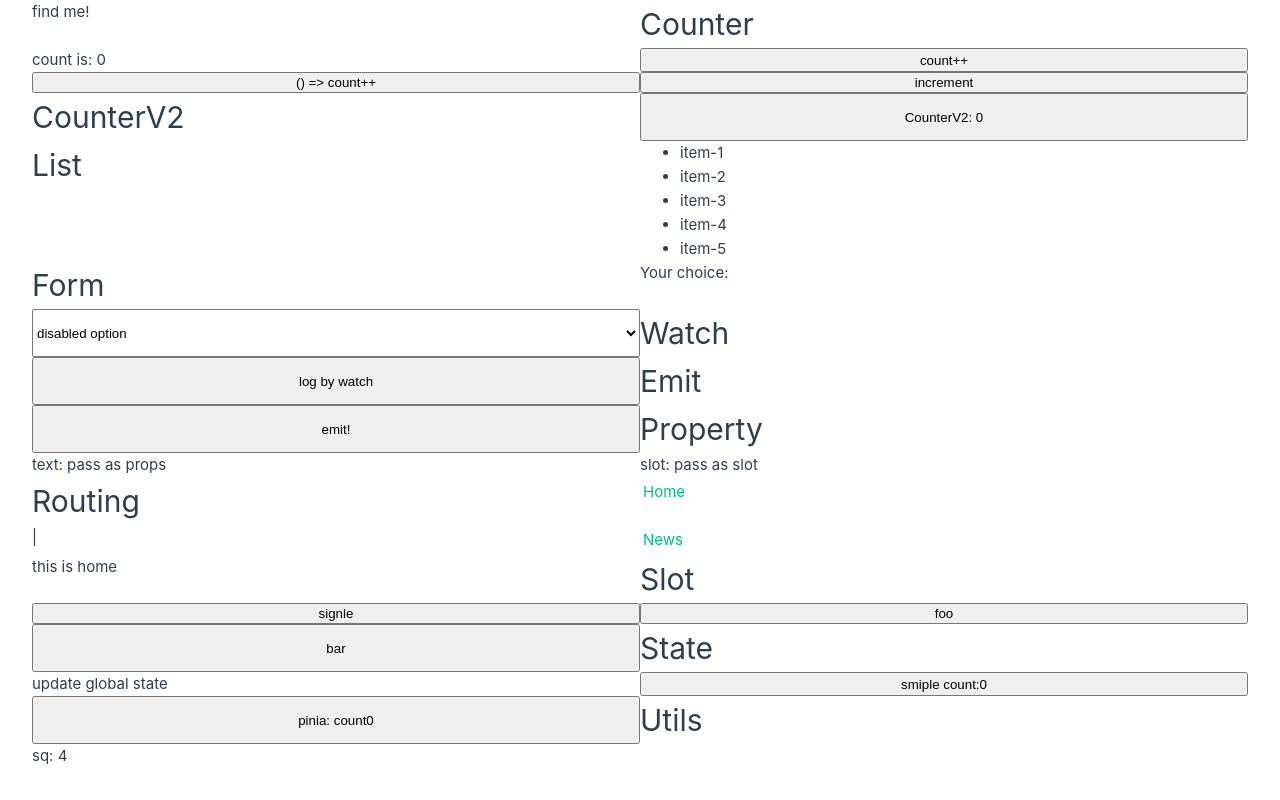
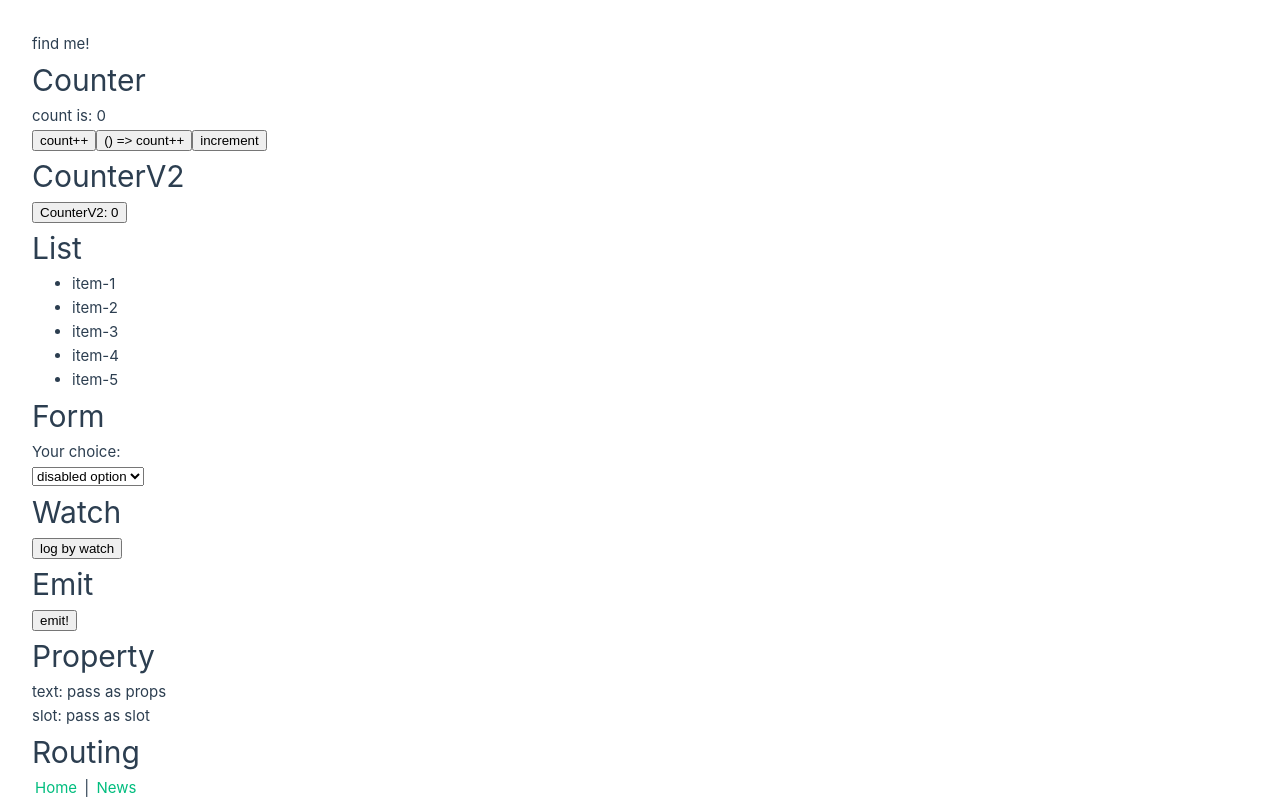
Before and after one commit to kitta65/poc-vue, a Vue app: page / in a window 1280 px wide. Shown: the top 800 px of the page. Built offline with nearby package versions, Linux system fonts and the light colour scheme; the HTML template or start-up script is replaced by a standard one.

Commit message:
simplify

```diff
--- a/src/App.vue
+++ b/src/App.vue
@@ -65,21 +65,4 @@
   margin: 0 auto 2rem;
 }
 
-@media (min-width: 1024px) {
-  header {
-    display: flex;
-    place-items: center;
-    padding-right: calc(var(--section-gap) / 2);
-  }
-
-  .logo {
-    margin: 0 2rem 0 0;
-  }
-
-  header .wrapper {
-    display: flex;
-    place-items: flex-start;
-    flex-wrap: wrap;
-  }
-}
 </style>
--- a/src/assets/main.css
+++ b/src/assets/main.css
@@ -1,4 +1,4 @@
-@import './base.css';
+@import "./base.css";
 
 #app {
   max-width: 1280px;
@@ -20,16 +20,3 @@
     background-color: hsla(160, 100%, 37%, 0.2);
   }
 }
-
-@media (min-width: 1024px) {
-  body {
-    display: block;
-    place-items: center;
-  }
-
-  #app {
-    display: grid;
-    grid-template-columns: 1fr 1fr;
-    padding: 0 2rem;
-  }
-}
```
